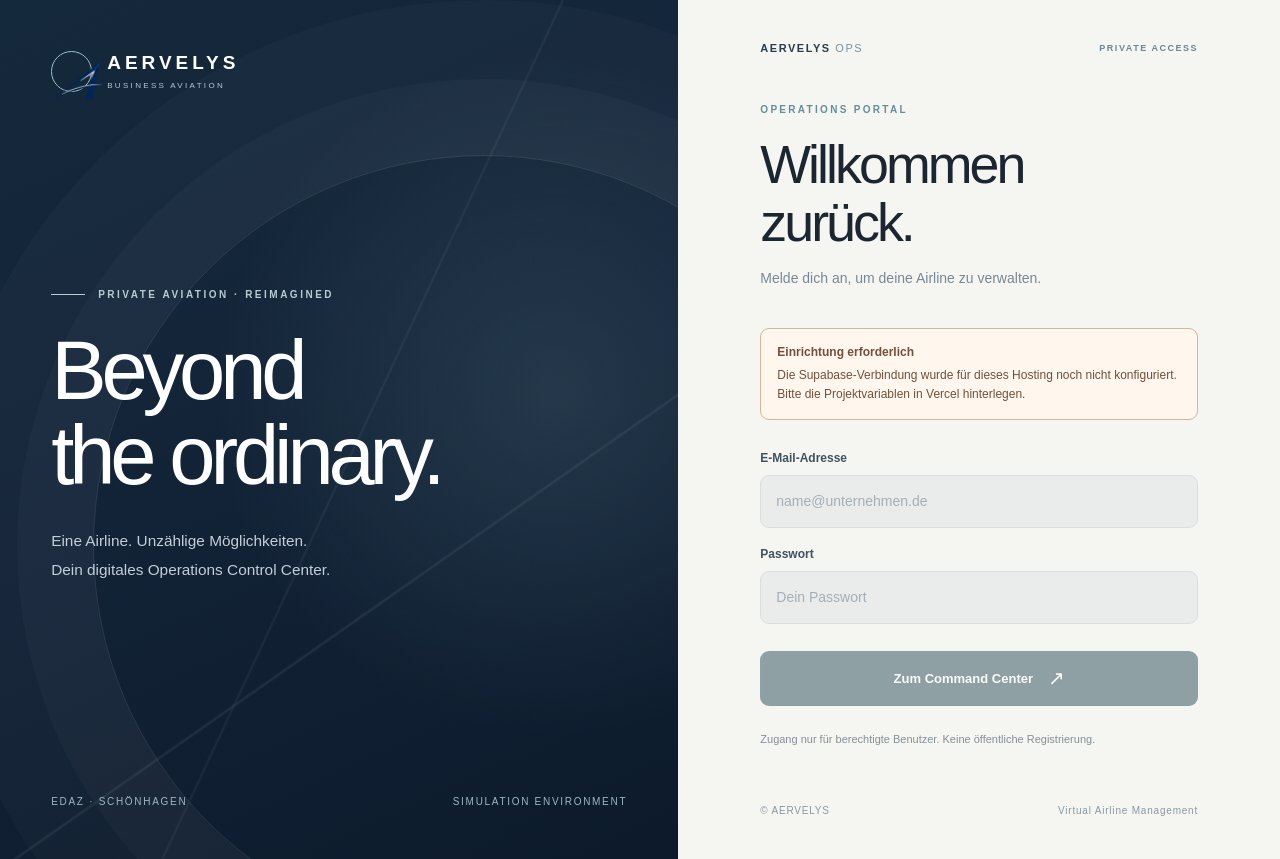
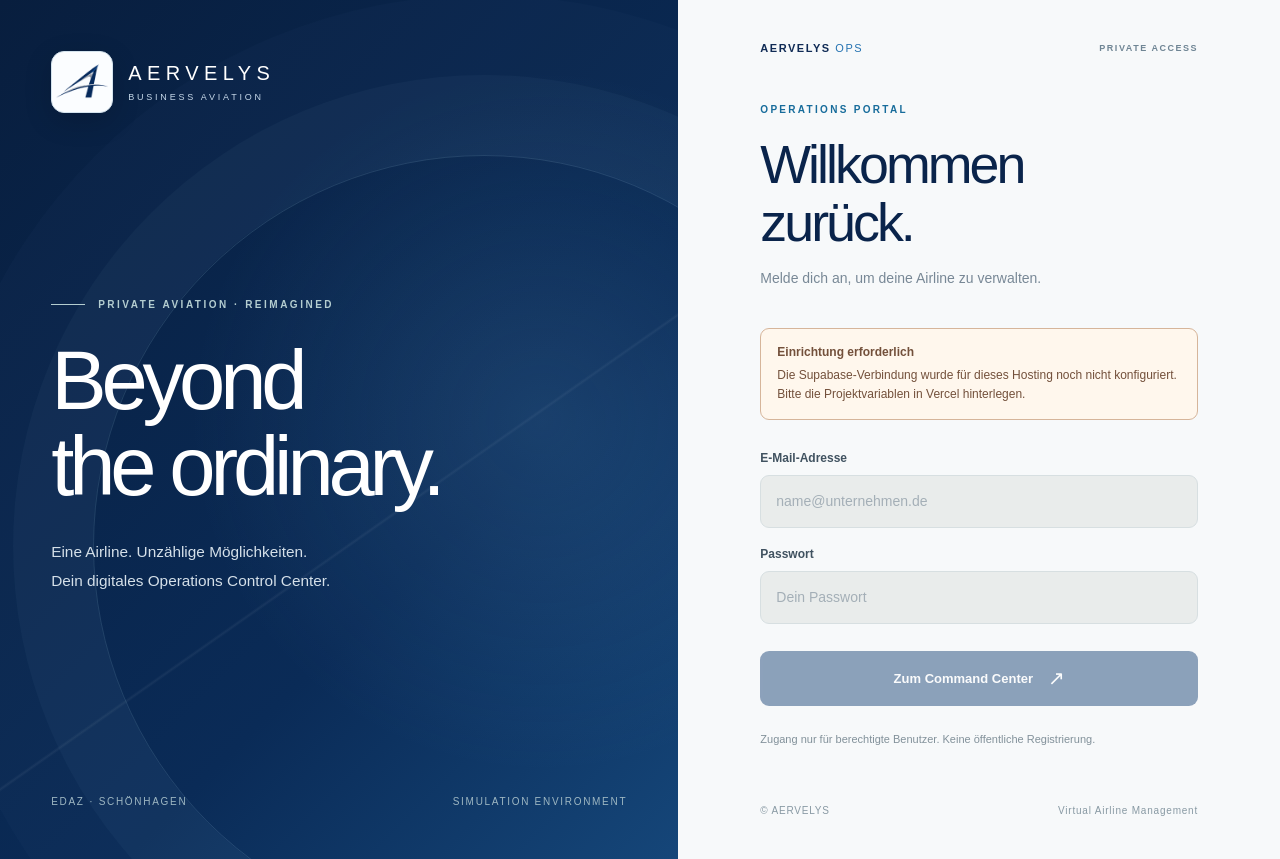
Before and after one commit to paulkiefelconsulting-ship-it/aervelys-ops5, a Next.js app: page /login in a window 1280 px wide. Built offline with nearby package versions, Linux system fonts and the light colour scheme; no server answers.

Commit message:
style: apply AERVELYS blue silver design system across sign-in and operations

```diff
--- a/app/globals.css
+++ b/app/globals.css
@@ -224,3 +224,42 @@ body{background:#0b1019;color:#e8edf5}
 @media(max-width:980px){.aerLogin{grid-template-columns:minmax(0,.85fr) minmax(400px,1.15fr)}.aerLoginVisual{padding:30px}.aerLoginSide{padding:30px 45px}.aerVisualContent h1{font-size:65px}}
 @media(max-width:760px){.aerLogin{grid-template-columns:1fr}.aerLoginVisual{min-height:225px;padding:26px}.aerVisualContent{padding:30px 0 8px}.aerVisualContent h1{font-size:47px;margin:12px 0}.aerVisualContent p{display:none}.aerVisualFoot{display:none}.aerLoginSide{min-height:calc(100svh - 225px);padding:27px}.aerLoginCard{margin:38px auto 60px}.aerLoginCard h2{font-size:43px}}
 @media(prefers-reduced-motion:reduce){.aerLoginForm input,.aerLoginForm button{transition:none}}
+
+/* Official AERVELYS design tokens — navy, azure, silver, open space */
+:root{
+ --aer-navy:#071e41;--aer-royal:#12437e;--aer-blue:#246eb3;
+ --aer-silver:#c5ced8;--aer-ice:#eaf1f5;--aer-line:#334357;
+}
+body{font-family:Arial,Helvetica,sans-serif}
+.brandMark{width:43px;height:43px;flex:none;padding:3px;border:0;background:#f5f8fa;border-radius:10px;overflow:hidden;box-shadow:0 0 0 1px #e9f2f528}
+.brandMark img{display:block;width:100%;height:100%;object-fit:contain}
+.brand{letter-spacing:.17em;font-weight:650}
+.brand small{letter-spacing:.21em;color:#a6bdcb}
+.sidebar{background:#0b1e37;border-right:1px solid #213d57}
+.navActive{background:#193b63;border:1px solid #34618a;color:#f9fcff}
+.navItem:hover{background:#173351;color:#fff}
+.topBar{border-bottom-color:#28435d}
+.eyebrow{color:#9fc7e3;letter-spacing:.17em}
+.commandMetric,.commandPanel{border-color:#2b425a;box-shadow:0 9px 24px #0000000c}
+.commandMetric:hover,.fleetPill:hover{border-color:#3b7cb2}
+.commandAction{background:#1b4674;color:#f2f8ff}
+.commandAction:hover{background:#20588b}
+.commandQuick a:hover{border-color:#3a72a1}
+.aerLogin{background:#f7f9fa}
+.aerLoginVisual{background:linear-gradient(135deg,#081e3e 0%,#0a2b57 64%,#154679 100%)}
+.aerLoginVisual:before{background:radial-gradient(ellipse 70% 55% at 80% 49%,#5f9ccc2f,transparent 74%),linear-gradient(145deg,transparent 59%,#c5ced812 59.2%,transparent 59.4%)}
+.aerLoginVisual:after{border-color:#9ac2dc2b;box-shadow:0 0 0 80px #a1c1dc0a,0 0 0 160px #a1c1dc05}
+.aerLogo{width:62px;height:62px;background:#fbfdff;border:1px solid #d4e3ed;border-radius:13px;display:grid;place-items:center;padding:3px;box-shadow:0 8px 28px #00000028;overflow:hidden}
+.aerLogo img{width:100%;height:100%;object-fit:contain;display:block}
+.aerWordmark{font-size:20px;letter-spacing:.27em;font-weight:500}
+.aerWordmark small{font-size:9px;letter-spacing:.31em;color:#c6d8e9}
+.aerLoginTop{color:#102b55}
+.aerLoginTop b{color:#2472b1}
+.aerSectionLabel{color:#176c9b}
+.aerLoginCard h2{color:#0a244b}
+.aerLoginForm button{background:#0a376e;color:#fff}
+.aerLoginForm button:hover:not(:disabled){background:#145898}
+.aerLoginForm input:focus{border-color:#2970a1;box-shadow:0 0 0 3px #2b76a51d}
+.aerVisualContent h1{font-weight:440}
+.aerVisualContent p{color:#d5e0e9}
+@media(max-width:760px){.aerLogo{width:48px;height:48px}.aerWordmark{font-size:15px}.aerWordmark small{font-size:7px}}
```
